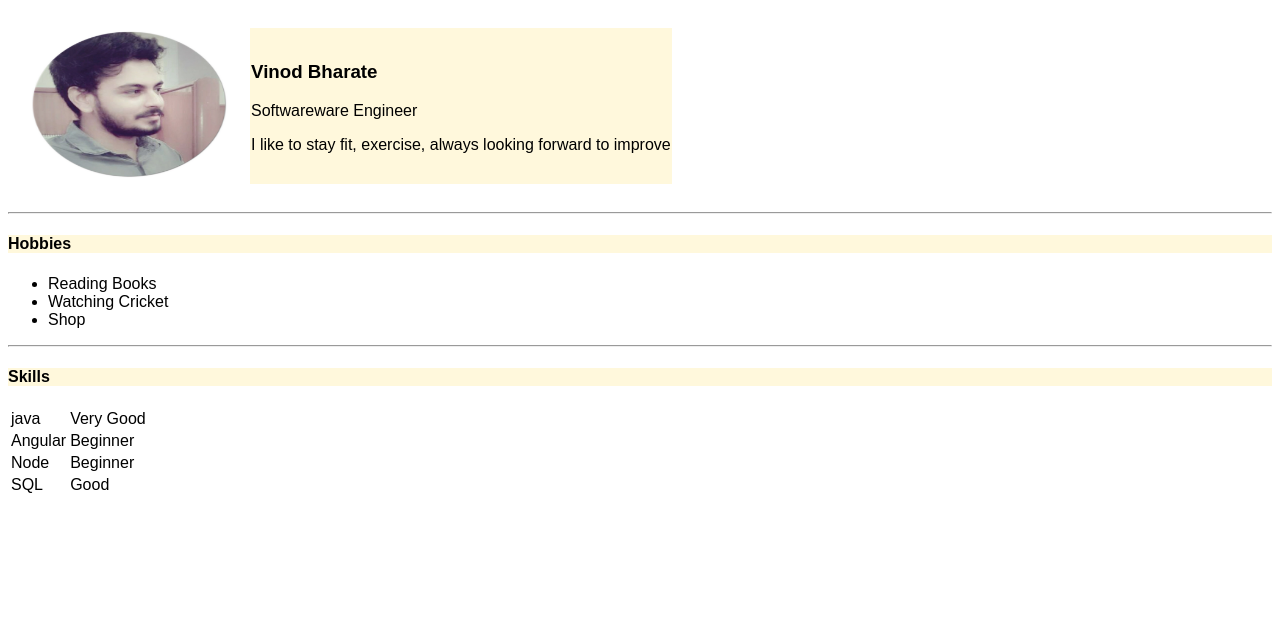
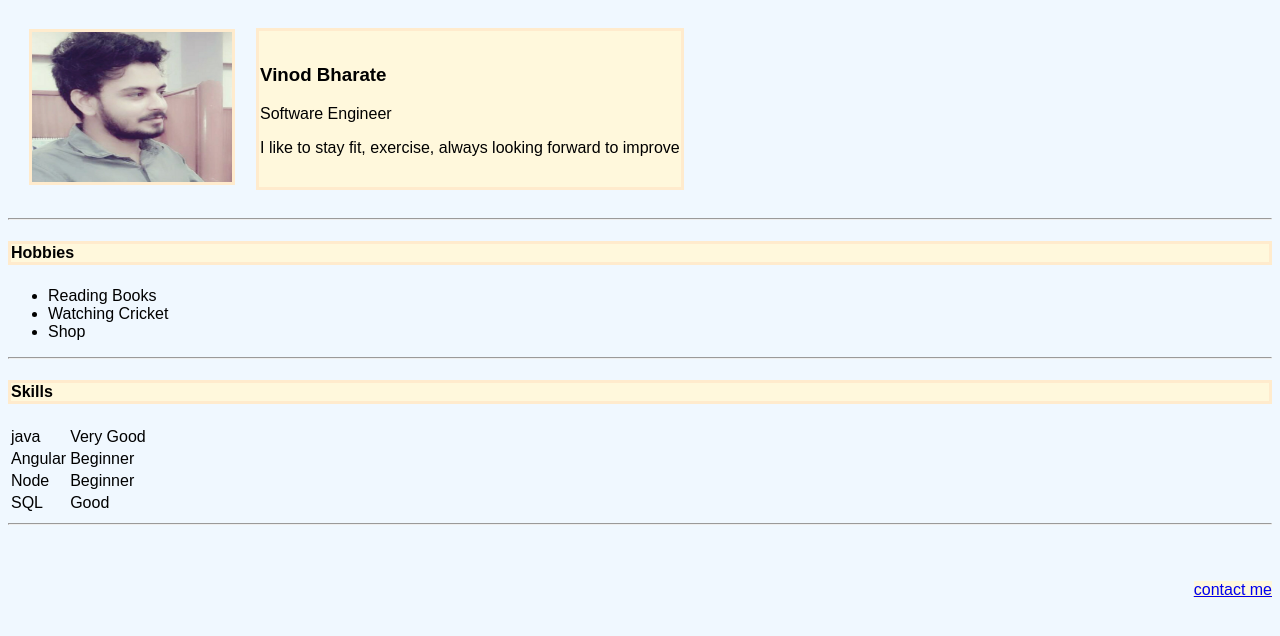
Before and after one commit to VinodBharate/PersonalInfo, a plain HTML site: page Index.html in a window 1280 px wide. Drawn offline with Linux system fonts and the light colour scheme.

Commit message:
update
upload new set

```diff
--- a/Index.html
+++ b/Index.html
@@ -6,15 +6,15 @@
   <title></title>
 </head>
 
-<body>
+<body style="background: aliceblue;">
   <table cellspacing=20px>
     <tr>
       <td>
-        <img src="tuxpi.com.1591207894.jpg" alt="Pix" width="200px" height="150px" ;>
+        <img src="19238217_1356104664504033_1289666097963789144_o.jpg" alt="Pix" width="200px" height="150px" style="border: 3px solid blanchedalmond;";>
       </td>
-      <td style="font-family: fantasy;align:left;background-color: cornsilk;">
+      <td style="font-family: fantasy;align:left;background-color: cornsilk;border: 3px solid blanchedalmond;">
         <h3>Vinod Bharate</h3>
-        <p>Softwareware Engineer</p>
+        <p>Software Engineer</p>
         <p>I like to stay fit, exercise, always looking forward to improve</p>
       </td>
     </tr>
@@ -22,7 +22,7 @@
   <hr>
 
   <div style="font-family: fantasy;">
-    <h4 style="font-family: fantasy;background-color: cornsilk;">Hobbies</h4>
+    <h4 style="font-family: fantasy;background-color: cornsilk;border: 3px solid blanchedalmond;">Hobbies</h4>
     <ul type="disc">
       <li>Reading Books</li>
       <li>Watching Cricket</li>
@@ -33,7 +33,7 @@
   <div style="font-family: fantasy;">
     <table>
       <thead>
-        <h4 style="background-color: cornsilk;">Skills</h4>
+        <h4 style="background-color: cornsilk;border: 3px solid blanchedalmond;">Skills</h4>
       </thead>
       <tbody>
         <tr>
@@ -57,6 +57,10 @@
 
 
   </div>
+  <hr>
+  <div style="font-family: fantasy;text-align: right;padding-top: 48px;">
+    <a href="personalContact.html" style="background: cornsilk;">contact  me</a>
+  </div>
 
 </body>
 
```
Also changed, not shown: PersonalContact.html (added, +26 -0 lines), 19238217_1356104664504033_1289666097963789144_o.jpg (added), New Doc 2019-12-20 16.22.31_1.jpg (added).
